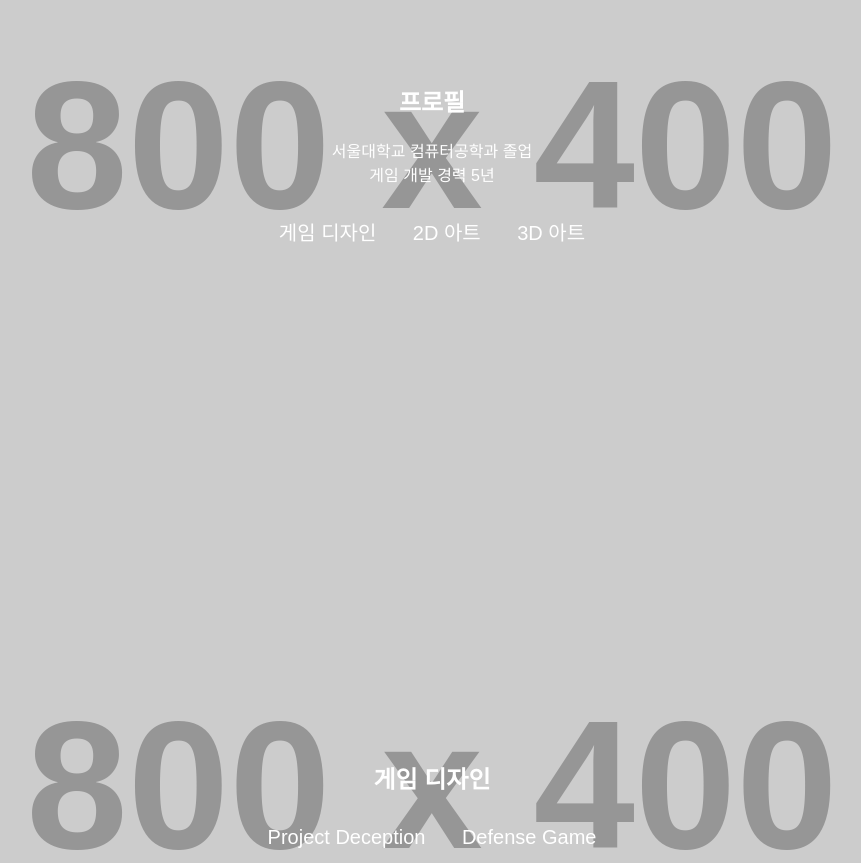
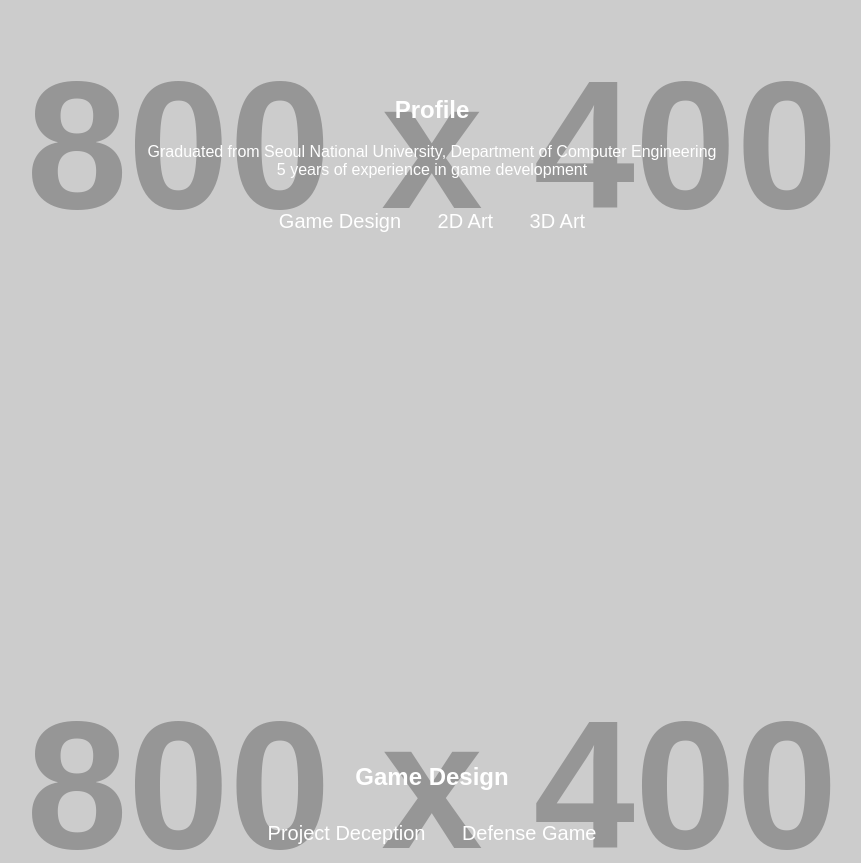
Before and after one commit to Ria-0919/Ria-0919.github.io, a plain HTML site: page index.html in a window 1280 px wide. Shown: the part 800-1663 px from the top of the page, without its empty margins (208-1069 px from the left). Drawn offline with Linux system fonts and the light colour scheme; placeholder pictures from the web are drawn by us.

Commit message:
Update index.html

```diff
--- a/index.html
+++ b/index.html
@@ -10,10 +10,10 @@
   <header id="scroll-nav">
     <nav>
       <button class="nav-btn" data-target="#home">Home</button>
-      <button class="nav-btn" data-target="#profile">프로필</button>
-      <button class="nav-btn" data-target="#game-design">게임 디자인</button>
-      <button class="nav-btn" data-target="#two-d-art">2D 아트</button>
-      <button class="nav-btn" data-target="#three-d-art">3D 아트</button>
+      <button class="nav-btn" data-target="#profile">Profile</button>
+      <button class="nav-btn" data-target="#game-design">Game Design</button>
+      <button class="nav-btn" data-target="#two-d-art">2D Art</button>
+      <button class="nav-btn" data-target="#three-d-art">3D Art</button>
     </nav>
   </header>
 
@@ -25,19 +25,19 @@
 
   <section id="profile" class="chapter" style="background-image: url('https://via.placeholder.com/800x400');">
     <div class="hero-container">
-      <h2>프로필</h2>
-      <p>서울대학교 컴퓨터공학과 졸업<br>게임 개발 경력 5년</p>
+      <h2>Profile</h2>
+      <p>Graduated from Seoul National University, Department of Computer Engineering<br>5 years of experience in game development</p>
       <div class="chapter-nav">
-        <button class="nav-btn" data-target="#game-design">게임 디자인</button>
-        <button class="nav-btn" data-target="#two-d-art">2D 아트</button>
-        <button class="nav-btn" data-target="#three-d-art">3D 아트</button>
+        <button class="nav-btn" data-target="#game-design">Game Design</button>
+        <button class="nav-btn" data-target="#two-d-art">2D Art</button>
+        <button class="nav-btn" data-target="#three-d-art">3D Art</button>
       </div>
     </div>
   </section>
 
   <section id="game-design" class="chapter" style="background-image: url('https://via.placeholder.com/800x400');">
     <div class="hero-container">
-      <h2>게임 디자인</h2>
+      <h2>Game Design</h2>
       <div class="project-container">
         <button class="project-btn" data-target="#project-deception">Project Deception</button>
         <button class="project-btn" data-target="#defense-game">Defense Game</button>
@@ -46,19 +46,23 @@
   </section>
 
   <section id="two-d-art" class="chapter" style="background-image: url('https://via.placeholder.com/800x400');">
+    <div class="hero-container">
       <h2>2D Art</h2>
       <div class="project-container">
         <button class="project-btn" data-target="#character-design-1">Character Design 1</button>
         <button class="project-btn" data-target="#character-design-2">Character Design 2</button>
         <button class="project-btn" data-target="#character-design-3">Character Design 3</button>
       </div>
+    </div>
   </section>
 
   <section id="three-d-art" class="chapter" style="background-image: url('https://via.placeholder.com/800x400');">
+    <div class="hero-container">
       <h2>3D Art</h2>
       <div class="project-container">
-      <button class="project-btn" data-target="#three-d-character-modeling">3D Character Modeling</button>
+        <button class="project-btn" data-target="#3d-character-modeling">3D Character Modeling</button>
         <button class="project-btn" data-target="#game-environment-modeling">Game Environment Modeling</button>
+      </div>
     </div>
   </section>
 
```
Lines whose indentation alone changed are shown as unchanged.
